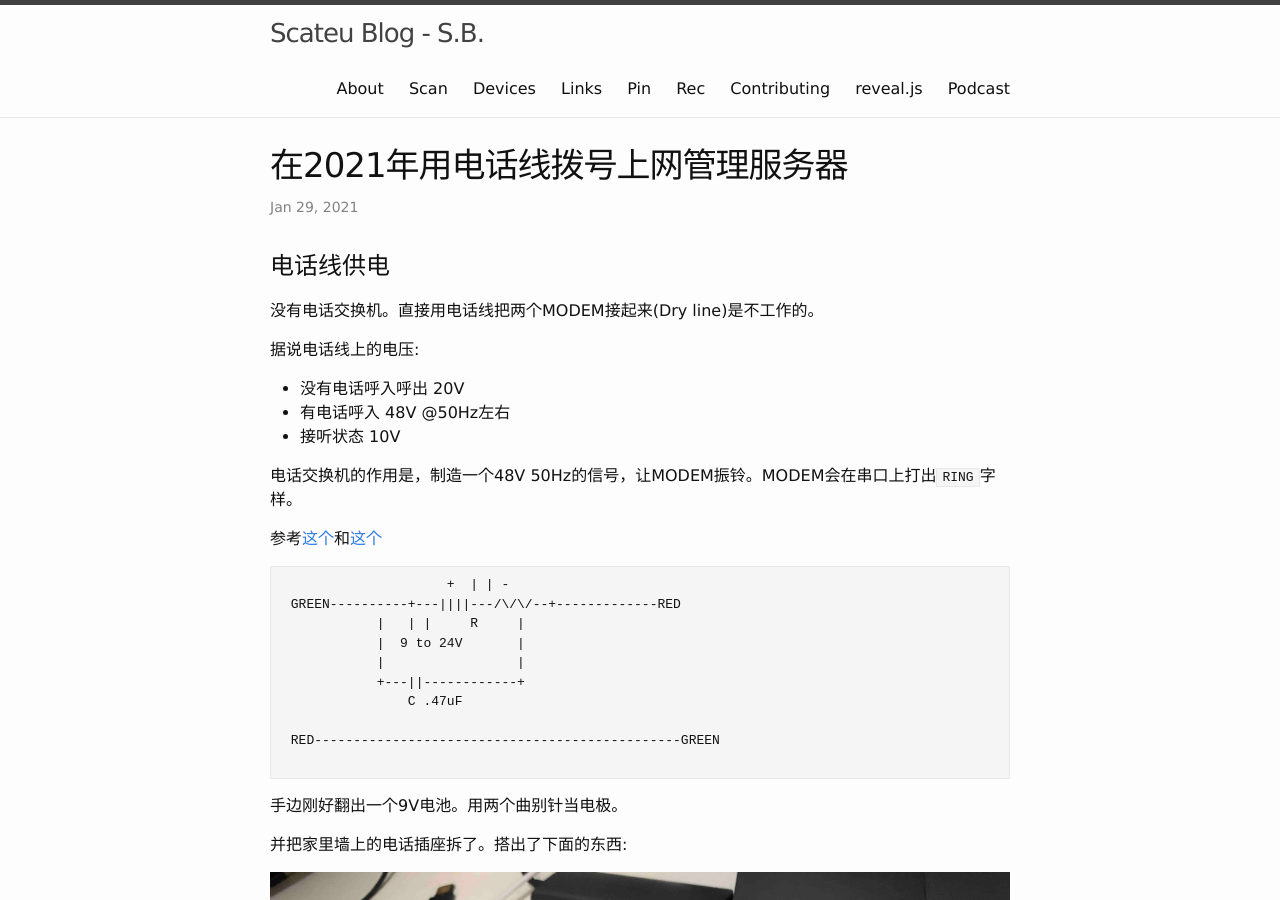
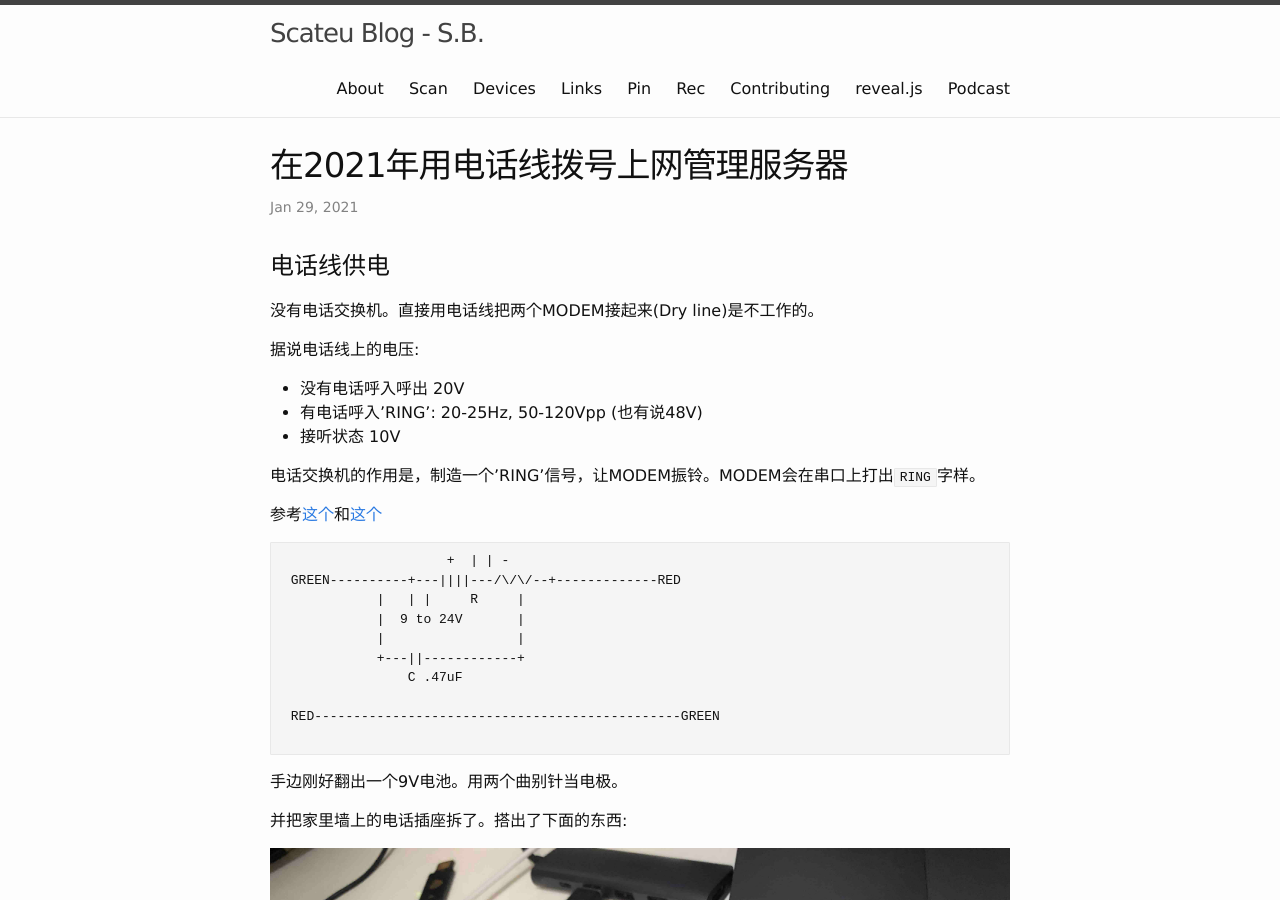
Before and after one commit to scateu/scateu.github.io, a Jekyll site: the page built from _posts/2021-01-29-modem.md, in a window 1280 px wide and 900 px high. Built offline with Jekyll 4.4.1, drawn with Linux system fonts in a browser that asks for light colours; nearby versions of some CDN libraries; comment, search, counter and statistics services are not loaded; some of the changed text lies outside the part shown.

Commit message:
Sat Jan 30 00:39:10 CST 2021

```diff
--- a/_posts/2021-01-29-modem.md
+++ b/_posts/2021-01-29-modem.md
@@ -11,10 +11,10 @@ layout: post
 据说电话线上的电压:
 
  - 没有电话呼入呼出 20V
- - 有电话呼入 48V @50Hz左右
+ - 有电话呼入'RING': 20-25Hz, 50-120Vpp (也有说48V)
  - 接听状态 10V
 
-电话交换机的作用是，制造一个48V 50Hz的信号，让MODEM振铃。MODEM会在串口上打出`RING`字样。
+电话交换机的作用是，制造一个'RING'信号，让MODEM振铃。MODEM会在串口上打出`RING`字样。
 
 参考[这个](http://www.tldp.org/HOWTO/Modem-HOWTO-26.html)和[这个](https://www.jagshouse.com/modem.html)
 
```
Also changed, not shown: other parts of _posts/2021-01-29-modem.md (+1 -0 lines).
